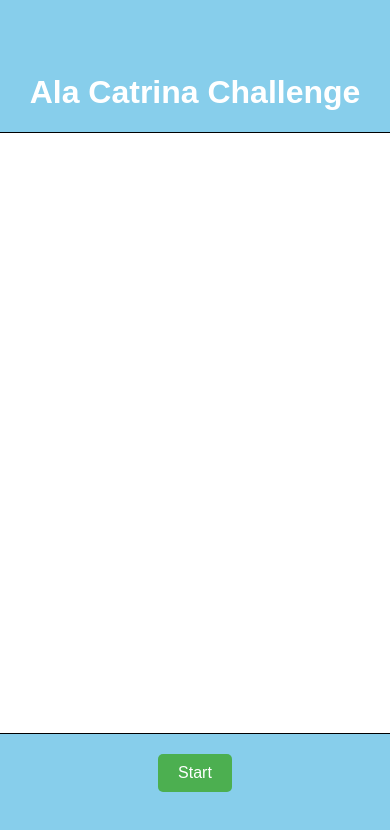
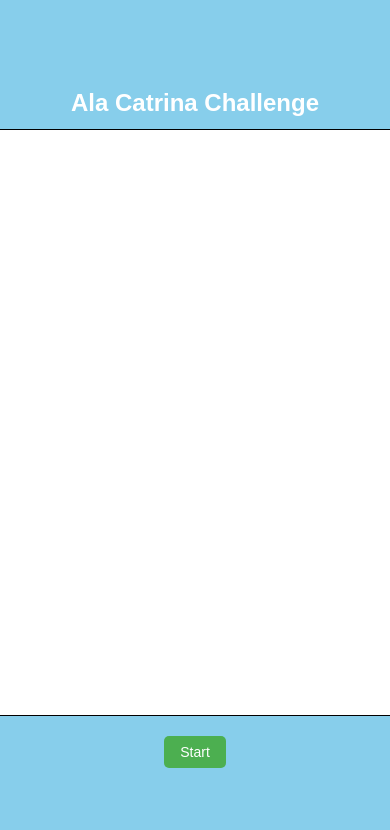
Before and after one commit to rockeredy/ala_catrina, a plain HTML site: page index.html in a window 390 px wide. Drawn offline with Linux system fonts and the light colour scheme.

Commit message:
Responsive base
-Flexibilidad del Canvas
-Media Queries

```diff
--- a/index.html
+++ b/index.html
@@ -18,11 +18,16 @@
 
         h1 {
             color: #fff;
+            font-size: 2em;
+            text-align: center;
+            margin: 0.5em;
         }
 
         canvas {
             background-color: #fff;
             border: 1px solid #000;
+            max-width: 100%;
+            height: auto;
         }
 
         #startBtn {
@@ -39,6 +44,17 @@
 
         #startBtn.show {
             display: block;
+        }
+
+        @media (max-width: 600px) {
+            h1 {
+                font-size: 1.5em;
+            }
+
+            #startBtn {
+                font-size: 14px;
+                padding: 8px 16px;
+            }
         }
     </style>
 </head>
```
